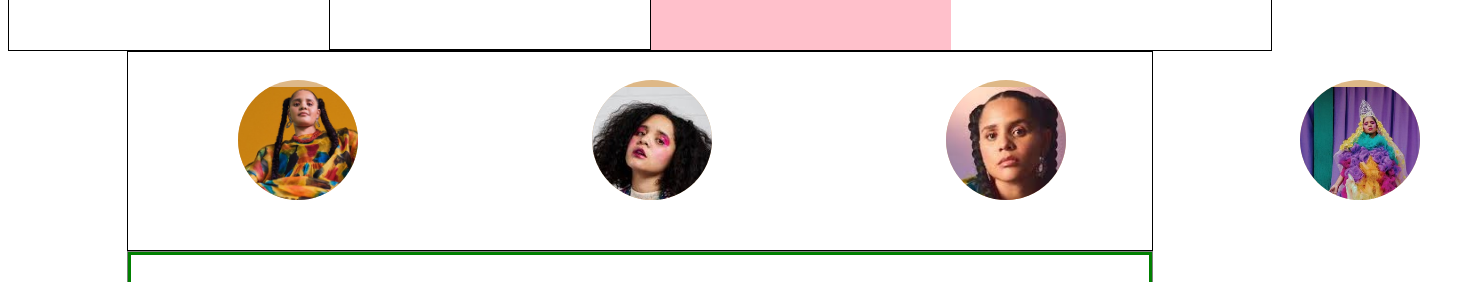
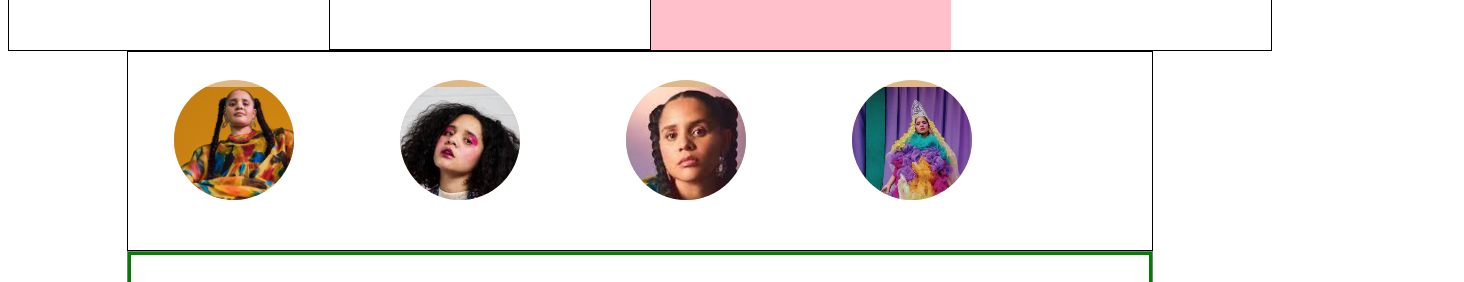
Before and after one commit to gabrielaacha/instagram-interface-mockup-with-REACT, a React (Create React App) app: page / in a window 1280 px wide. Shown: the part 344-626 px from the top of the page, 1464 px wide, since content can reach past the window. Built offline with nearby package versions, Linux system fonts and the light colour scheme.

Commit message:
stories styling

```diff
--- a/src/scss/layout/_stories.scss
+++ b/src/scss/layout/_stories.scss
@@ -15,7 +15,7 @@
 
 .stories-elements__item {
   background-color: burlywood;
-  margin: 5rem;
+  margin: 1rem;
   border: black 1px solid;
   height: 10rem;
   clip-path: circle(60px at 90px 70px);
```
